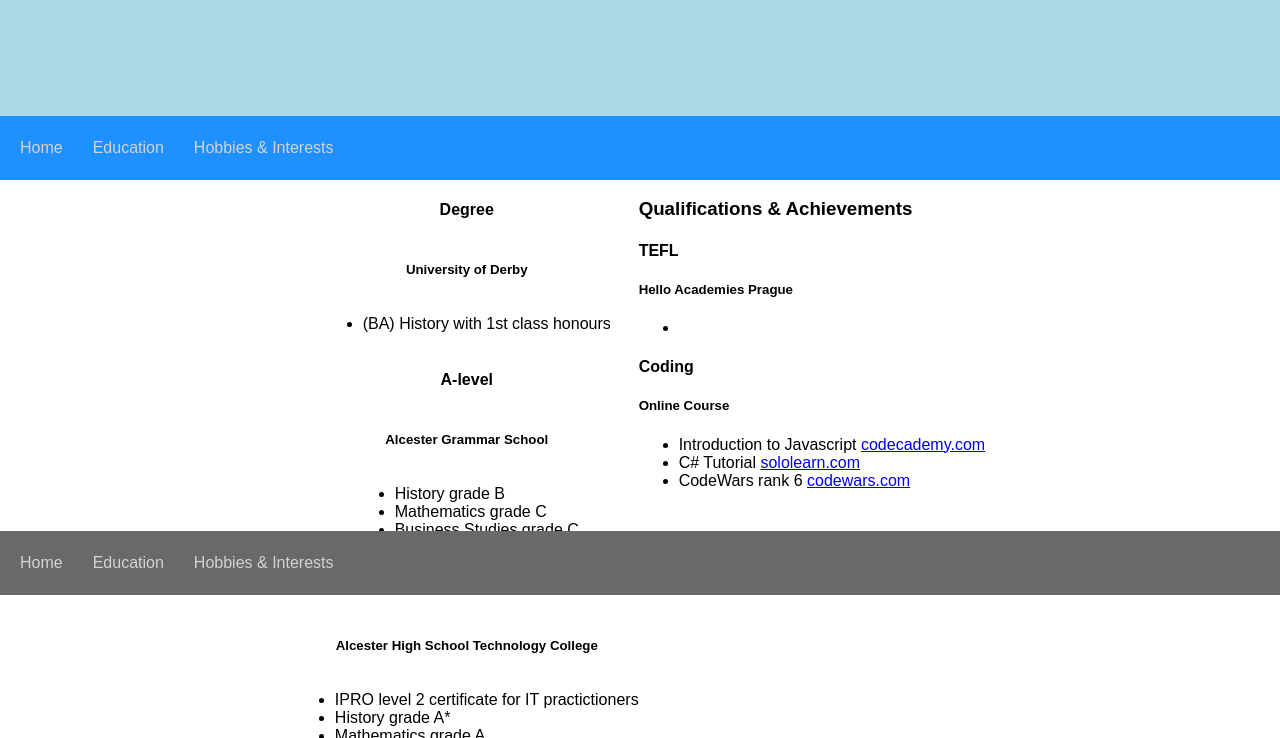
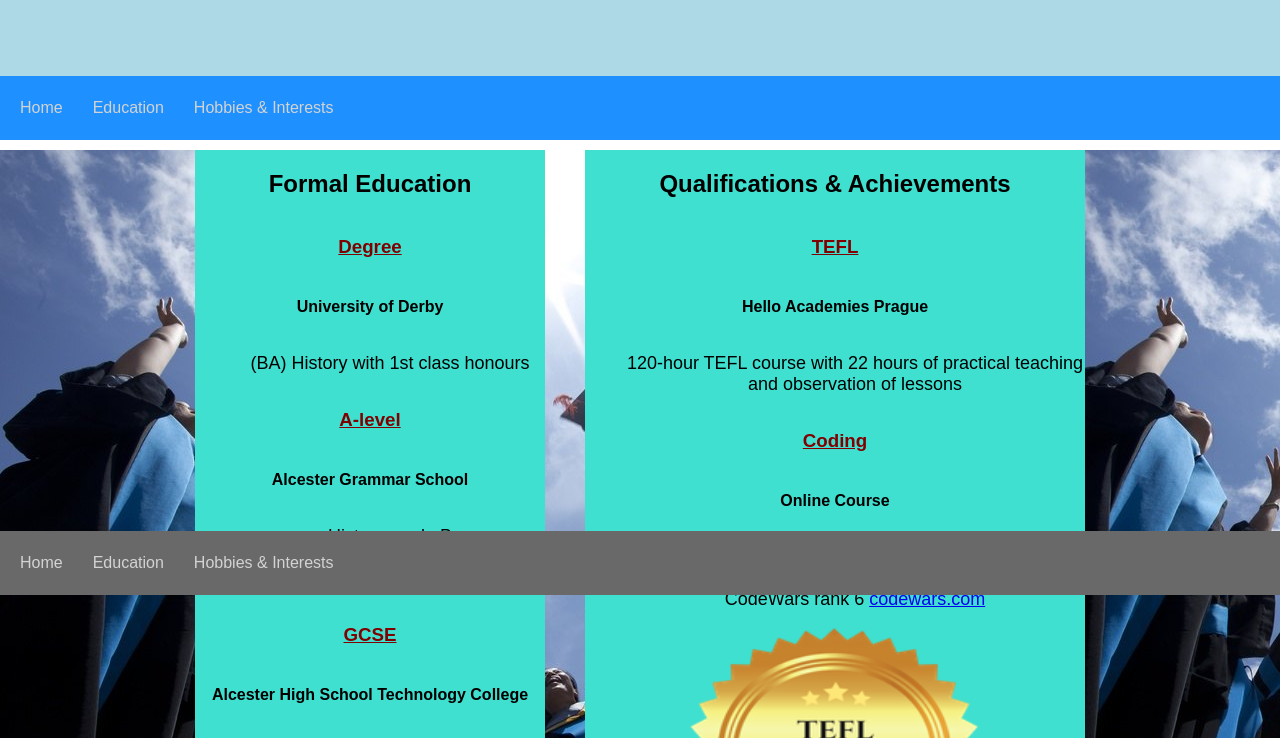
Before and after one commit to PDaneshyar/Week-2-homework, a plain HTML site: page pages/education.html in a window 1280 px wide. Shown: the part 205-943 px from the top of the page. Drawn offline with Linux system fonts and the light colour scheme.

Commit message:
added more styling and content

```diff
--- a/css/style.css
+++ b/css/style.css
@@ -43,7 +43,7 @@ body{
 }
 
 .Banner{
-  padding: 100px 0;
+  padding: 80px 0;
   background-color: lightblue;
   text-align: center;
 }
@@ -70,16 +70,53 @@ body{
   transition: 0.8s ease;
 }
 
+.page{
+  background-image:url("../images/Graduate celebration.jpg");
+  object-fit: cover;
+}
+
 .main-content{
   display: flex;
   justify-content: center;
-  margin-bottom: 100px;
+  text-align: center;
+  margin-top: 10px;
+  margin-bottom: 80px;
+}
+
+.main-content li{
+  font-size: 18px;
 }
 
 .formal-education{
   display: flex;
   flex-direction: column;
   align-items: center;
+  margin-right: 20px;
+  width: 350px;
+  height: 100vh;
+  background-color: turquoise;
+}
+
+.qualifications{
+  display: flex;
+  flex-direction: column;
+  margin-left: 20px;
+  background-color: turquoise;
+  width: 500px;
+  height: 100vh;
+}
+
+.qualifications img{
+  height: 250px;
+  padding: 0 100px;
+}
+
+ul{
+  list-style: none;
+}
+
+h3{
+  color: maroon;
 }
 
 .footer{
--- a/pages/education.html
+++ b/pages/education.html
@@ -8,6 +8,7 @@
   <body>
 
     <div class="Banner">
+
       <h1>Education</h1>
       <h3>My quest for knowledge so far.</h3>
     </div>
@@ -18,23 +19,25 @@
       <a href="/hobbyinterest.html">Hobbies & Interests </a>
     </div>
 
+    <div class="page">
+
       <div class="main-content">
-
         <div class="formal-education">
-        <h4 class="heading">Degree</h4>
-        <h5>University of Derby</h5>
+          <h2>Formal Education</h2>
+          <h3 class="heading"><u>Degree</u></h3>
+          <h4>University of Derby</h4>
           <ul class="results">
             <li>(BA) History with 1st class honours </li>
           </ul>
-        <h4 class="heading">A-level</h4>
-        <h5>Alcester Grammar School</h5>
+          <h3 class="heading"><u>A-level</u></h3>
+          <h4>Alcester Grammar School</h4>
           <ul class="results">
             <li>History grade B</li>
             <li>Mathematics grade C</li>
             <li>Business Studies grade C</li>
           </ul>
-        <h4 class="heading">GCSE</h4>
-        <h5>Alcester High School Technology College</h5>
+          <h3 class="heading"><u>GCSE</u></h3>
+          <h4>Alcester High School Technology College</h4>
           <ul class="results">
             <li>IPRO level 2 certificate for IT practictioners</li>
             <li>History grade A*</li>
@@ -48,14 +51,14 @@
         </div>
 
         <div class="qualifications">
-        <h3>Qualifications & Achievements</h3>
-        <h4 class="heading"> TEFL</h4>
-        <h5>Hello Academies Prague</h5>
+          <h2>Qualifications & Achievements</h2>
+          <h3 class="heading"> <u>TEFL</u></h3>
+          <h4>Hello Academies Prague</h4>
           <ul>
-          <li></li>
+            <li>120-hour TEFL course with 22 hours of practical teaching and observation of lessons</li>
           </ul>
-        <h4 class="heading"> Coding</h4>
-        <h5>Online Course</h5>
+          <h3 class="heading"> <u>Coding</u></h3>
+          <h4>Online Course</h4>
           <ul>
             <li>Introduction to Javascript
               <a href="https://www.codecademy.com">codecademy.com</a>
@@ -68,8 +71,10 @@
               </a>
             </li>
           </ul>
+          <img src="../images/tefl-certified.png" alt="TEFL certified sticker">
         </div>
 
+      </div>
     </div>
 
     <div class="footer">
```
Also changed, not shown: images/Graduate celebration.jpg (added), images/tefl-certified.png (added). Lines whose indentation alone changed are shown as unchanged.
